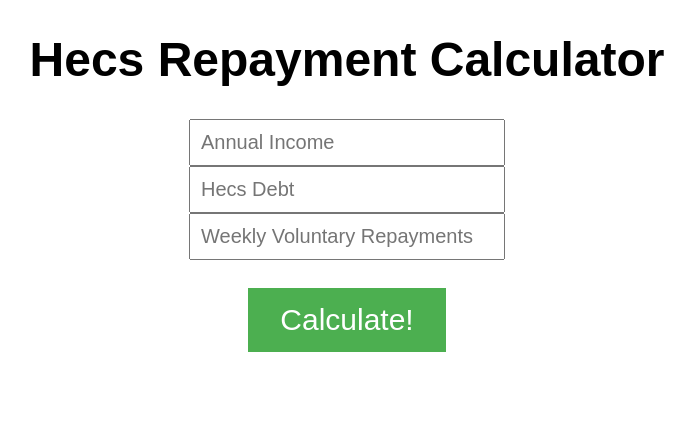
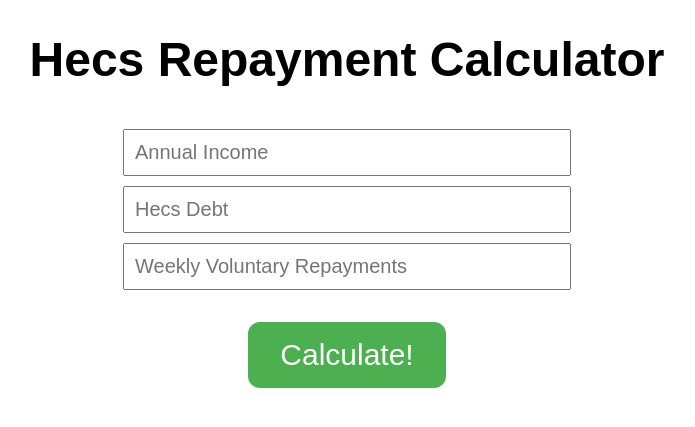
Before and after one commit to rowan-smith/HECS-Calculator, a Flask app: page /hecs_calculator in a window 1280 px wide. Shown: the top 427 px of the page, without its empty margins (293-988 px from the left). Run offline with Flask 2, Linux system fonts and the light colour scheme.

Commit message:
- Add favicon - Apply CSS styling changes - Refactor helper class to more appropriate location

```diff
--- a/app.py
+++ b/app.py
@@ -1,4 +1,4 @@
-from flask import Flask
+from flask import Flask, render_template
 
 # Import all blueprints (views)
 from views import *
@@ -16,8 +16,26 @@ app.config['SECRET_KEY'] = SECRET_KEY
 
 @app.route('/')
 def home_page():
-    return 'Home Page'
+    return render_template("home.html")
 
 
 if __name__ == '__main__':
-    app.run('0.0.0.0')
+    app.run()
+
+# PYTHON ANYWHERE WSGI CONFIG FILE SETUP
+# # This file contains the WSGI configuration required to serve up your
+# # web application at http://<your-username>.pythonanywhere.com/
+# # It works by setting the variable 'application' to a WSGI handler of some
+# # description.
+# #
+# # The below has been auto-generated for your Flask project
+#
+# import sys
+#
+# # add your project directory to the sys.path
+# project_home = '/home/nbart1/Nick_Barty_Website'
+# if project_home not in sys.path:
+#     sys.path = [project_home] + sys.path
+#
+# # import flask app but need to call it "application" for WSGI to work
+# from app import app as application  # noqa
--- a/static/CSS/site_styles.css
+++ b/static/CSS/site_styles.css
@@ -4,7 +4,7 @@ body {
 }
 
 .center {
-	max-width: 100%;
+	width: 100%;
 	margin: auto;
 }
 
@@ -12,8 +12,9 @@ body {
 	position: relative;
 	box-sizing: border-box;
 	height: auto;
-	width: 25%;
+	width: 35vw;
 	padding: 10px;
+	margin-top: 10px;
 	font-size: 20px;
 }
 
@@ -25,11 +26,20 @@ body {
   background-color: #4CAF50; /* Green */
   border: none;
   color: white;
-  padding: 15px 32px;
+  padding: 16px 32px;
   text-align: center;
   text-decoration: none;
   display: inline-block;
   font-size: 30px;
+  margin: 4px 2px;
+  border-radius: 12px;
+  transition-duration: 0.4s;
+  cursor: pointer;
+}
+
+.button:hover {
+  background-color: #348537;
+  color: white;
 }
 
 .loader {
--- a/templates/hecs_calculator.html
+++ b/templates/hecs_calculator.html
@@ -1,6 +1,13 @@
 <!DOCTYPE html>
 <html lang="en">
 <head>
+    <link rel="apple-touch-icon" sizes="180x180" href="../static/Favicon_Images/apple-touch-icon.png">
+    <link rel="icon" type="image/png" sizes="32x32" href="../static/Favicon_Images/favicon-32x32.png">
+    <link rel="icon" type="image/png" sizes="16x16" href="../static/Favicon_Images/favicon-16x16.png">
+    <link rel="manifest" href="../static/Favicon_Images/site.webmanifest">
+    <link rel="mask-icon" href="../static/Favicon_Images/safari-pinned-tab.svg" color="#5bbad5">
+    <meta name="msapplication-TileColor" content="#da532c">
+    <meta name="theme-color" content="#ffffff">
     <link rel="stylesheet" href="../static/CSS/site_styles.css">
 
     <script>
@@ -15,6 +22,10 @@ function showPage() {
           document.getElementById("loader").style.display = "block";
         }
 
+        function numberWithCommas(x) {
+            return x.toString().replace(/\B(?=(\d{3})+(?!\d))/g, ",");
+        }
+
     </script>
     <meta charset="UTF-8">
     <title>Hecs Calculator</title>
@@ -24,7 +35,7 @@ function showPage() {
 <div id="content">
     <div class="center">
         <h1 class="center_text">Hecs Repayment Calculator</h1>
-    <form method="POST" class="center_text">
+        <form autocomplete="off" method="POST" class="center_text">
             {{ form.csrf_token }}
             {{ form.annual_income(class_="form-control", placeholder="Annual Income") }}
             <br>
@@ -47,13 +58,17 @@ function showPage() {
         <br>
         <!--  Show the user the raw stats  -->
         <p class="center_text">Approximate voluntary repayment length of: <strong>{{ display_strings[4] }}</strong></p>
-        <p class="center_text">Approximate involuntary repayment length of: <strong>{{ display_strings[5] }}</strong></p>
+        <p class="center_text">Approximate involuntary repayment length of: <strong>{{ display_strings[5] }}</strong>
+        </p>
 
         <br>
         <!--  Break the stats down for the user  -->
-        <p class="center_text">It is approximately <strong>{{ display_strings[6] }}</strong> and <strong>{{ display_strings[7] }}</strong> to make <strong>{{ display_strings[8] }}</strong> {{ display_strings[9] }}</p>
+        <p class="center_text">It is approximately <strong>{{ display_strings[6] }}</strong> and <strong>{{
+            display_strings[7] }}</strong> to make <strong>{{ display_strings[8] }}</strong> {{ display_strings[9] }}
+        </p>
         {% endif %}
     </div>
 </div>
 </body>
+
 </html>
--- a/views/hecs_calculator.py
+++ b/views/hecs_calculator.py
@@ -2,8 +2,8 @@ import requests
 from bs4 import BeautifulSoup
 from flask import render_template, Blueprint
 
-from UserHecsCalculations import UserHecsTax
 from forms import HecsDebtForm
+from static.Helper_Classes.UserHecsCalculations import UserHecsTax
 
 ATO_HELP_THRESHOLD_URL = "https://www.ato.gov.au/Rates/HELP,-TSL-and-SFSS-repayment-thresholds-and-rates/"
 ATO_HELP_INDEXATION_URL = "https://www.ato.gov.au/Rates/Study-and-training-loan-indexation-rates/"
@@ -19,7 +19,8 @@ hecs_calculator = Blueprint(blueprint_name, __name__)
 # 2.5) Find a way to display this to the user without just showing an error
 # 3) Class more stuff where appropriate
 # 4) Re-vamp the HTML / CSS to make the end user page be nicer and easier to understand
-# 5) Add a link on the home page that takes you to the HECS calculator
+# 5) Add a link on the home page that takes you to the HECS calculator = DONE
+# 6) Validate values entered into inputs (No negatives, nothing below bracket min?, is only numbers)
 
 
 @hecs_calculator.route(f'/{blueprint_name}', methods=['GET', 'POST'])
```
Also changed, not shown: static/Favicon_Images/browserconfig.xml (added, +9 -0 lines), templates/home.html (added, +19 -0 lines), templates/home_template.html (deleted, +0 -10 lines), static/Favicon_Images/android-chrome-192x192.png (added), static/Favicon_Images/android-chrome-512x512.png (added), static/Favicon_Images/apple-touch-icon.png (added), static/Favicon_Images/favicon-16x16.png (added), static/Favicon_Images/favicon-32x32.png (added), static/Favicon_Images/favicon.ico (added), static/Favicon_Images/mstile-150x150.png (added), static/Favicon_Images/safari-pinned-tab.svg (added), static/Favicon_Images/site.webmanifest (added), static/Helper_Classes/UserHecsCalculations.py (renamed from UserHecsCalculations.py). Lines whose indentation alone changed are shown as unchanged.
